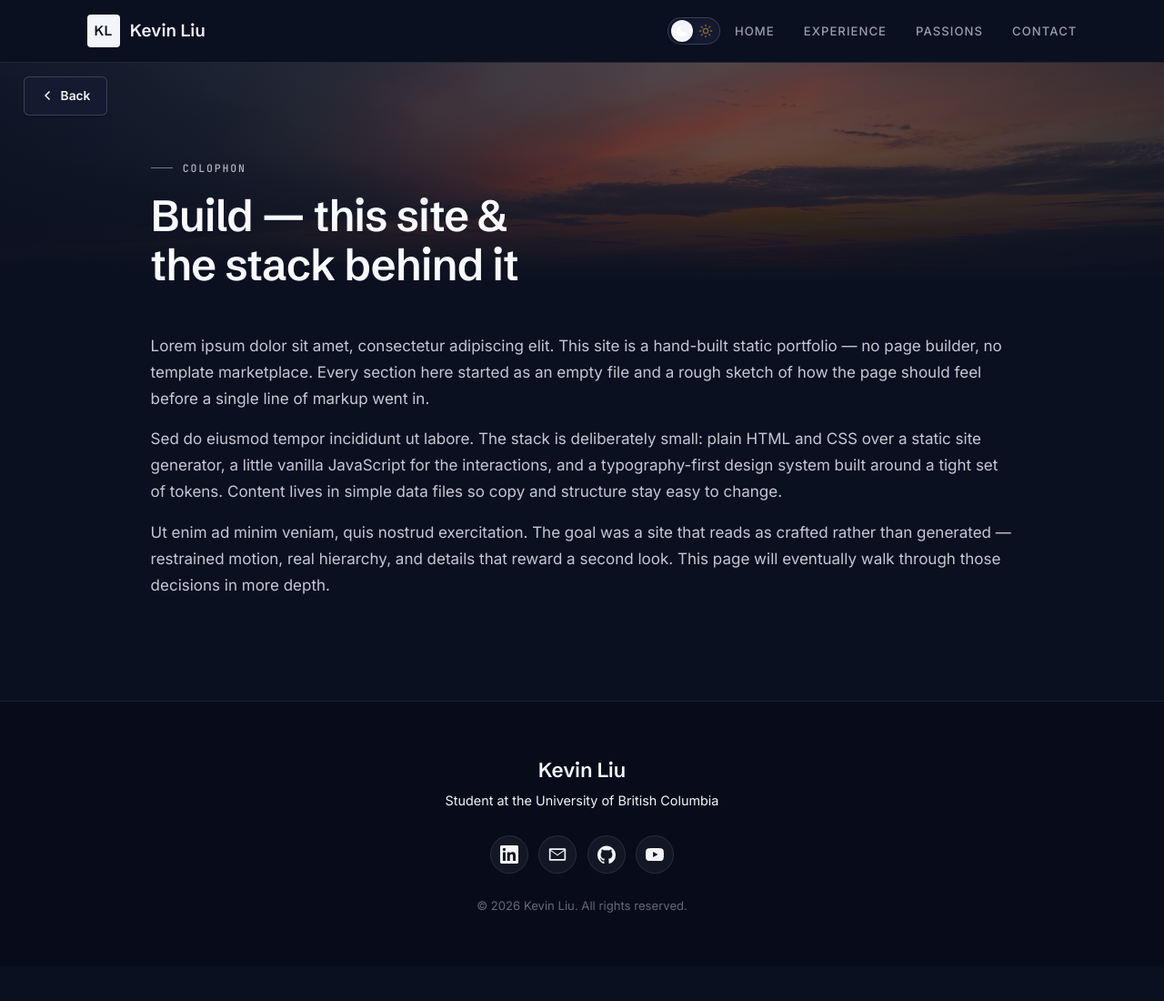
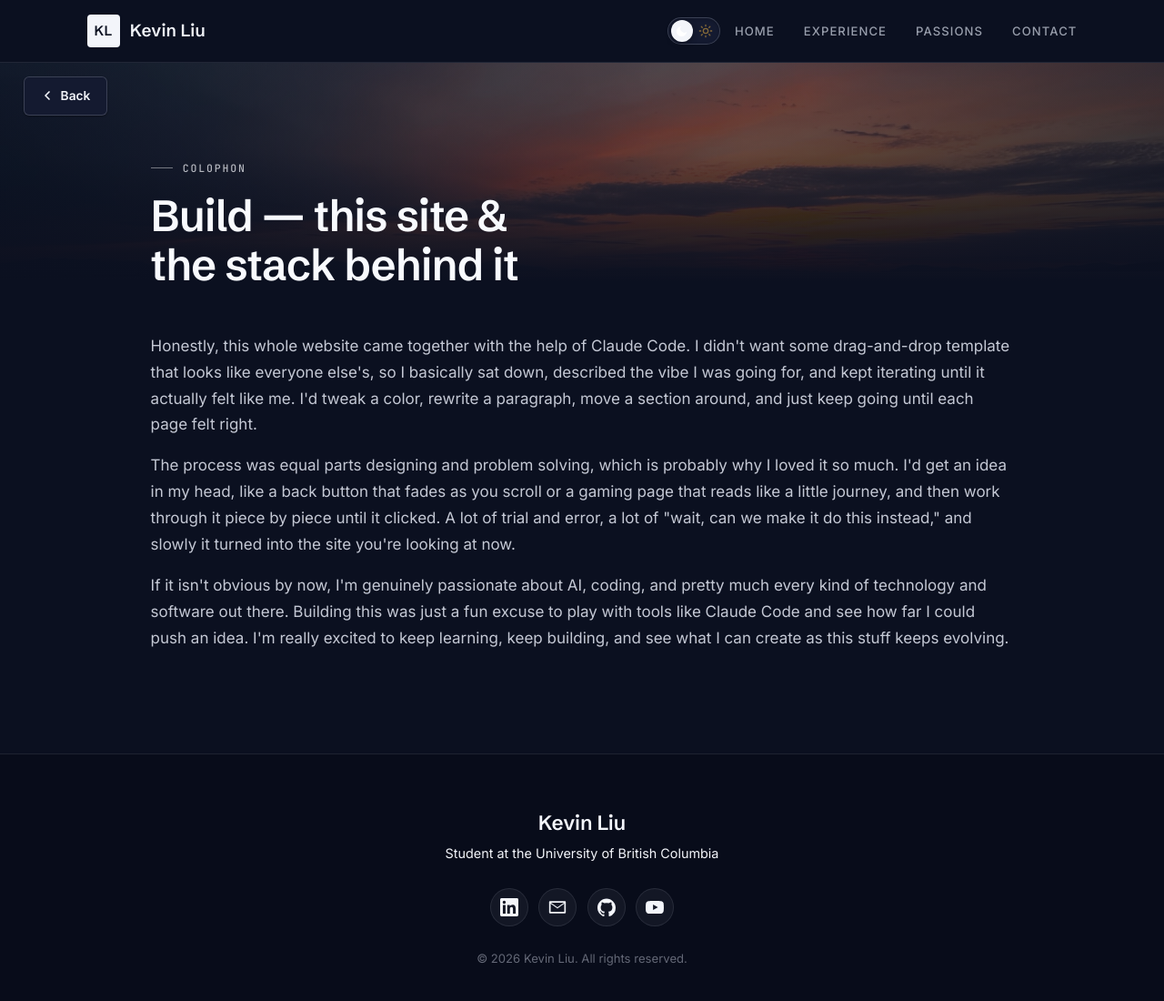
Before and after one commit to kev2k04/kev2k04.github.io, a Jekyll site: the page built from build.html, in a window 1280 px wide and 1120 px high. Shown: the top 1100 px of the window at 91% size. Built offline with Jekyll 4.4.1, drawn with Linux system fonts in a browser that asks for light colours.

Commit message:
Build: replace placeholder copy with a casual story about building this site with Claude Code, and a note on my passion for AI, coding, and tech
Co-Authored-By: Claude Opus 4.8 <noreply@anthropic.com>

```diff
--- a/build.html
+++ b/build.html
@@ -17,22 +17,25 @@ permalink: /build/
     </div>
 
     <div class="build__body">
-      <!-- TODO(Kevin): replace this placeholder copy with the real story. -->
-      <p>Lorem ipsum dolor sit amet, consectetur adipiscing elit. This site is a
-      hand-built static portfolio — no page builder, no template marketplace.
-      Every section here started as an empty file and a rough sketch of how the
-      page should feel before a single line of markup went in.</p>
+      <p>Honestly, this whole website came together with the help of Claude Code.
+      I didn't want some drag-and-drop template that looks like everyone else's,
+      so I basically sat down, described the vibe I was going for, and kept
+      iterating until it actually felt like me. I'd tweak a color, rewrite a
+      paragraph, move a section around, and just keep going until each page felt
+      right.</p>
 
-      <p>Sed do eiusmod tempor incididunt ut labore. The stack is deliberately
-      small: plain HTML and CSS over a static site generator, a little vanilla
-      JavaScript for the interactions, and a typography-first design system
-      built around a tight set of tokens. Content lives in simple data files so
-      copy and structure stay easy to change.</p>
+      <p>The process was equal parts designing and problem solving, which is
+      probably why I loved it so much. I'd get an idea in my head, like a back
+      button that fades as you scroll or a gaming page that reads like a little
+      journey, and then work through it piece by piece until it clicked. A lot of
+      trial and error, a lot of "wait, can we make it do this instead," and
+      slowly it turned into the site you're looking at now.</p>
 
-      <p>Ut enim ad minim veniam, quis nostrud exercitation. The goal was a site
-      that reads as crafted rather than generated — restrained motion, real
-      hierarchy, and details that reward a second look. This page will eventually
-      walk through those decisions in more depth.</p>
+      <p>If it isn't obvious by now, I'm genuinely passionate about AI, coding,
+      and pretty much every kind of technology and software out there. Building
+      this was just a fun excuse to play with tools like Claude Code and see how
+      far I could push an idea. I'm really excited to keep learning, keep
+      building, and see what I can create as this stuff keeps evolving.</p>
     </div>
   </div>
 </section>
```
